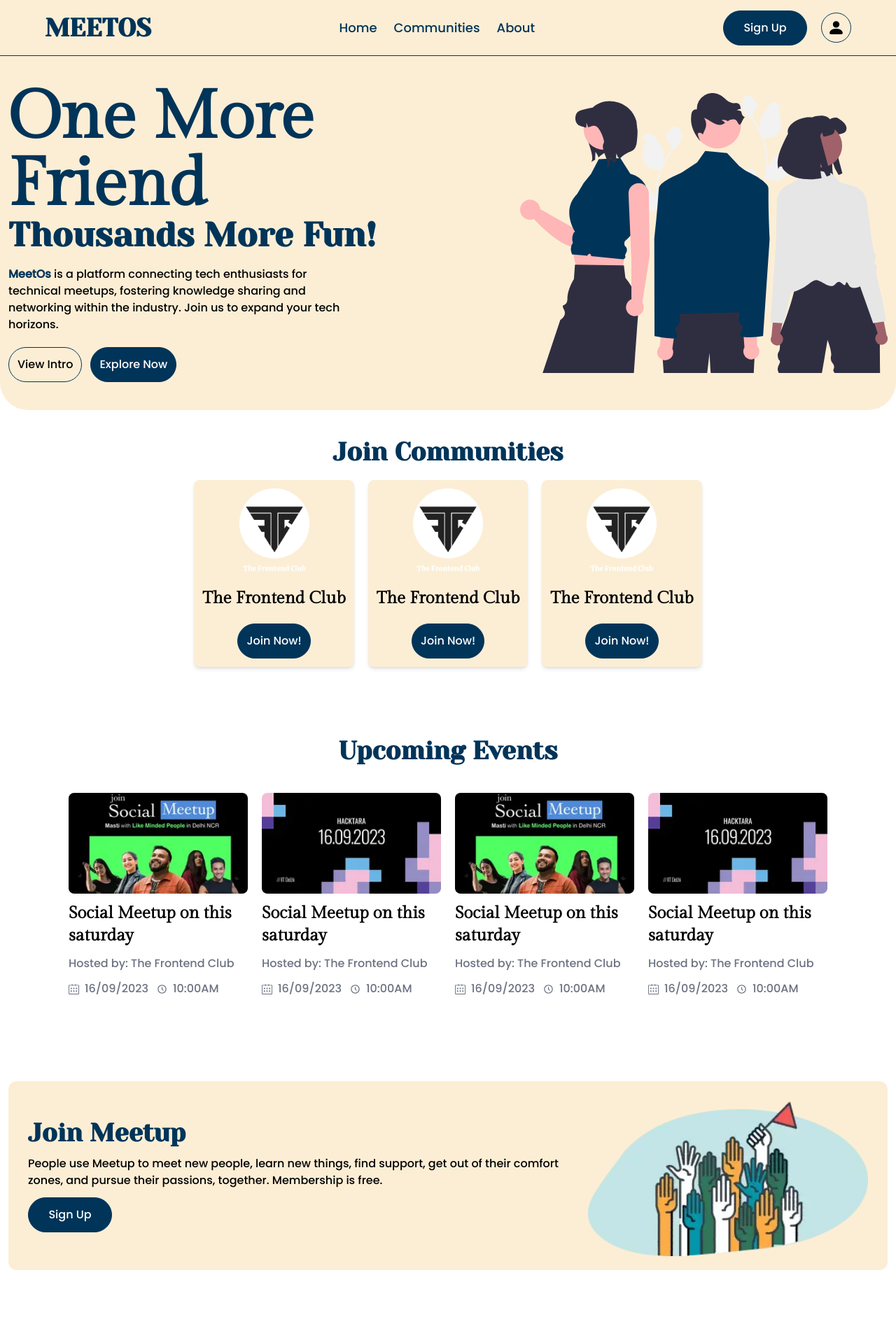
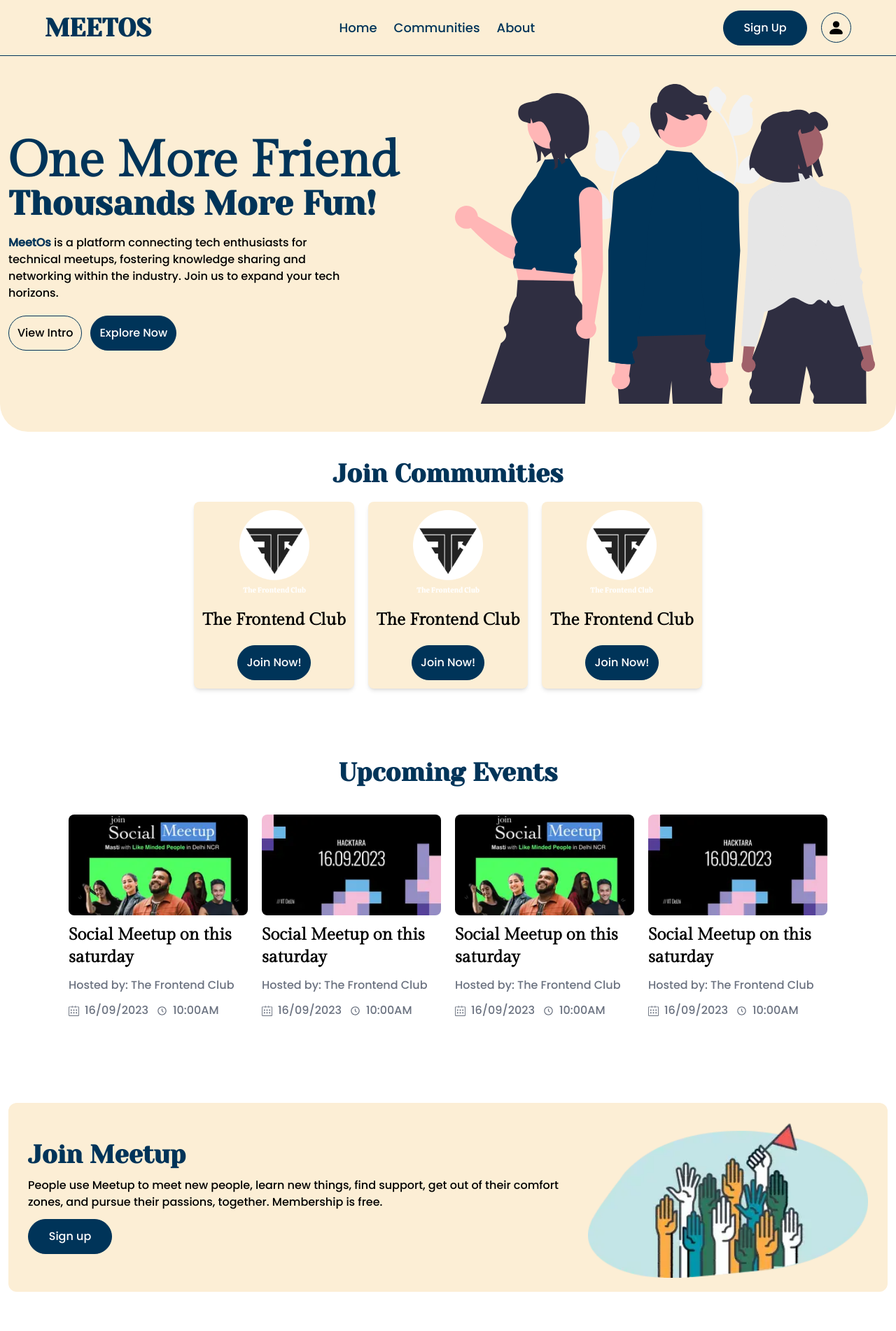
Before and after one commit to sai-ram-kaushik/meetos_client, a Next.js app: page / in a window 1280 px wide. Shown: the top 1902 px of the page at 70% size. Built offline with nearby package versions, Linux system fonts and the light colour scheme; no server answers.

Commit message:
updated require changes (#4)
* updated with some changes in login page and home page

* updated the login auth

* updated require changes

```diff
--- a/pages/dashboard/index.jsx
+++ b/pages/dashboard/index.jsx
@@ -4,7 +4,7 @@ import TransitionEffect from "../../components/TransitionEffect";
 const Dasboard = () => {
   const { user } = UserAuth();
   const [loading, setLoading] = useState(true);
-  console.log(user)
+  // console.log(user)
   useEffect(() => {
     const checkAuthentication = async () => {
       await new Promise((resolve) => setTimeout(resolve, 50));
@@ -22,6 +22,12 @@ const Dasboard = () => {
                 <h2>Welcome, {user.displayName} &#128075;</h2>
                 <h3>Events from your communities</h3>
             </div>
+
+            <div className="flex items-center justify-center">
+              <div>
+
+              </div>
+            </div>
         </div>
       ) : (
         <div className="flex items-center justify-center w-full h-[80vh]">
--- a/sections/Container.jsx
+++ b/sections/Container.jsx
@@ -2,8 +2,10 @@ import React from "react";
 import Button from "../components/Button";
 import Image from "next/image";
 import join_meetup from "../public/assets/images/join_meetup.webp";
+import { UserAuth } from "../context/AuthContext";
 import Link from "next/link";
 const Container = () => {
+  const { user } = UserAuth();
   return (
     <div className="w-full py-10 p-3">
       <div className="container mx-auto flex flex-wrap items-center justify-center bg-background p-5 rounded-xl">
@@ -15,9 +17,15 @@ const Container = () => {
               support, get out of their comfort zones, and pursue their
               passions, together. Membership is free.
             </p>
-            <Link href="/signin">
-              <Button className="w-[120px]">Sign Up</Button>
-            </Link>
+            {user ? (
+              <Link href="/dashboard">
+                <Button className="w-[120px]">Explore</Button>
+              </Link>
+            ) : (
+              <Link href="/signup">
+                <Button className="w-[120px]">Sign up</Button>
+              </Link>
+            )}
           </div>
 
           <div>
--- a/sections/Navabar.jsx
+++ b/sections/Navabar.jsx
@@ -71,7 +71,7 @@ const Navabar = () => {
           </div>
         ) : (
           <div
-            className="flex flex-col items-center"
+            className="flex flex-col items-center cursor-pointer"
             onClick={() => setIsOpen((prev) => !prev)}>
             <Image
               src={user.photoURL}
--- a/styles/globals.css
+++ b/styles/globals.css
@@ -9,7 +9,7 @@
   }
 
   h1 {
-    @apply text-3xl sm:text-4xl md:text-5xl lg:text-8xl font-heading font-bold text-secondary
+    @apply text-3xl sm:text-4xl md:text-5xl lg:text-7xl font-heading font-bold text-secondary
   }
 
   h2 {
```
Also changed, not shown: 1 other file (tests, documents, lock files or other folders).
